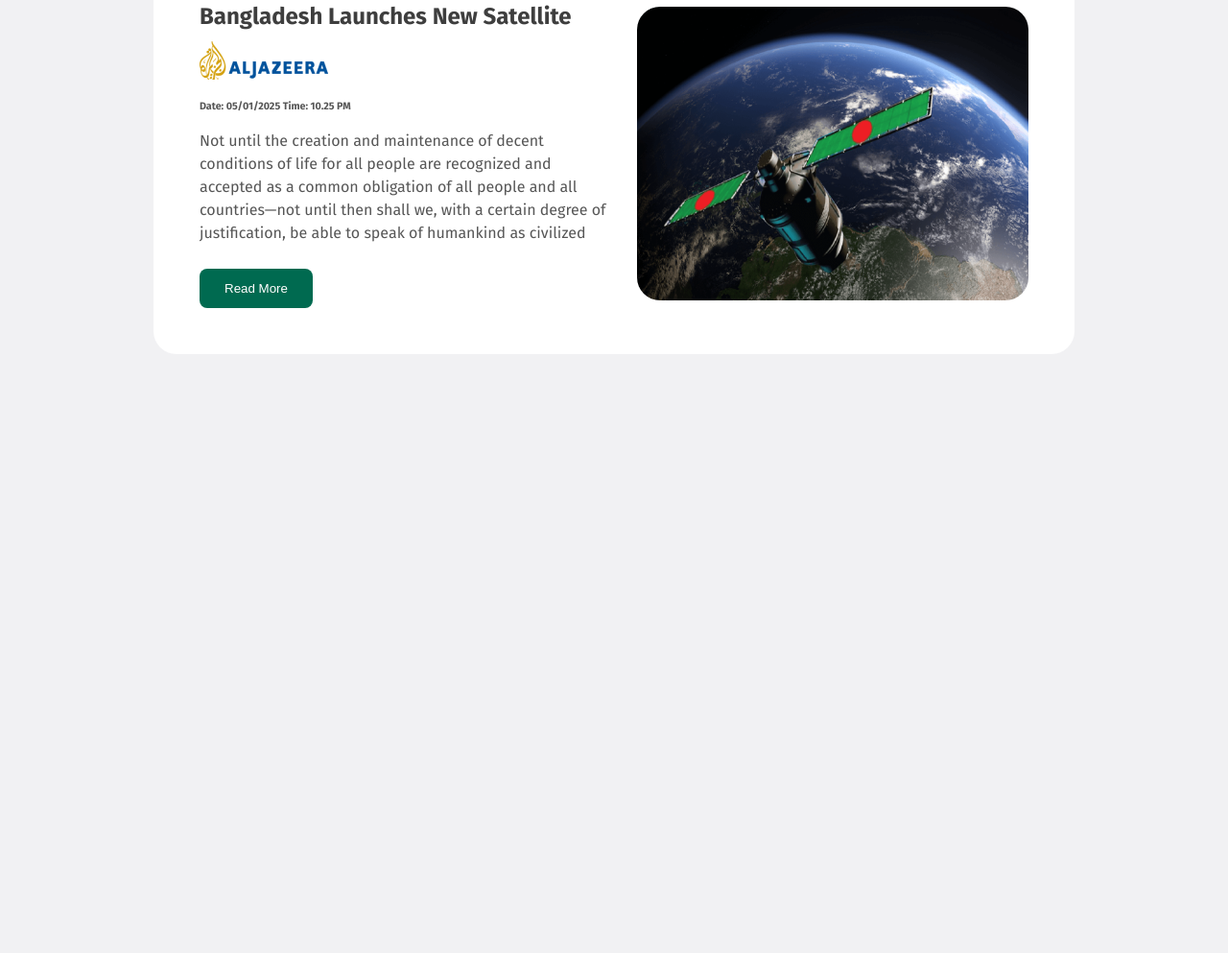
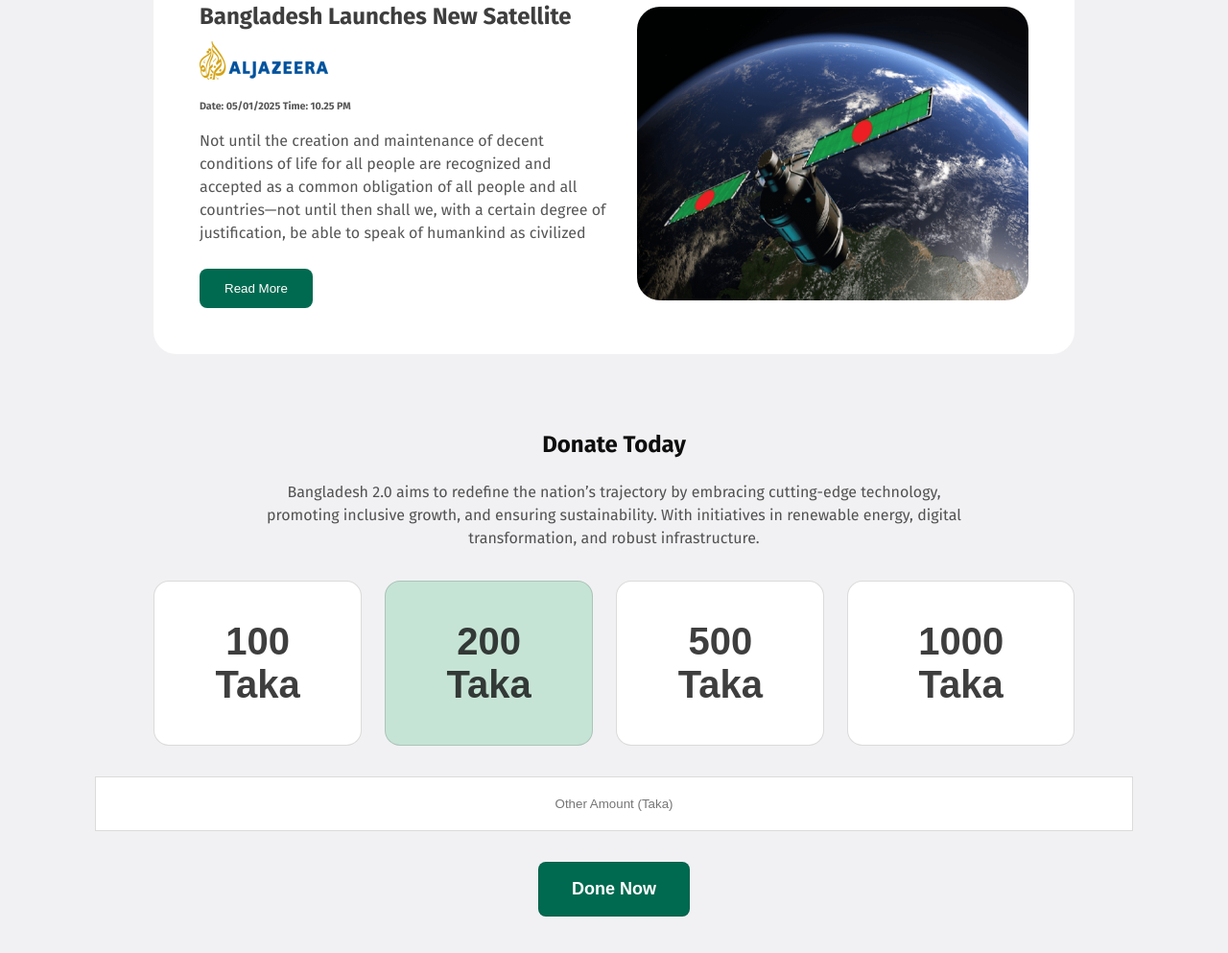
Before and after one commit to Jahid-Al-Hasan/B11A1--bangladesh2-0, a plain HTML site: page index.html in a window 1280 px wide. Shown: the part 1883-2876 px from the top of the page at 96% size. Before the commit the page ends 2332 px from the top, so only its background shows below. Drawn offline with Linux system fonts and the light colour scheme; a web font is replaced by a local one.

Commit message:
donation section

```diff
--- a/index.html
+++ b/index.html
@@ -147,6 +147,27 @@
           </div>
         </article>
       </section>
+      <section class="donation">
+        <div>
+          <h1>Donate Today</h1>
+          <p>
+            Bangladesh 2.0 aims to redefine the nation’s trajectory by embracing
+            cutting-edge technology, promoting inclusive growth, and ensuring
+            sustainability. With initiatives in renewable energy, digital
+            transformation, and robust infrastructure.
+          </p>
+        </div>
+        <div class="taka-container">
+          <div><button class="btn-taka">100 Taka</button></div>
+          <div><button class="btn-taka btn-colored">200 Taka</button></div>
+          <div><button class="btn-taka">500 Taka</button></div>
+          <div><button class="btn-taka">1000 Taka</button></div>
+        </div>
+        <form action="">
+          <input type="text" placeholder="Other Amount (Taka)" />
+          <button>Done Now</button>
+        </form>
+      </section>
     </main>
     <!-- footer -->
     <footer></footer>
--- a/style/style.css
+++ b/style/style.css
@@ -231,3 +231,66 @@ section {
   border: none;
   cursor: pointer;
 }
+
+/* donation section */
+.donation {
+  text-align: center;
+}
+.donation h1 {
+  font: bold 40px;
+  color: #0e0e0e;
+}
+.donation p {
+  padding: 0 100px;
+  margin-top: 24px;
+  font: 400 16px;
+  color: rgba(14, 14, 14, 0.7);
+  line-height: 24px;
+  margin-bottom: 24px;
+}
+.taka-container {
+  margin: 32px auto;
+  display: flex;
+  justify-content: center;
+  gap: 24px;
+  /* align-items: center; */
+  text-align: center;
+
+  /* flex-wrap: wrap; */
+}
+.btn-taka {
+  padding: 40px;
+  border: 1px solid rgba(14, 14, 14, 0.15);
+  border-radius: 16px;
+  background-color: white;
+  font-size: 40px;
+  font-weight: 700;
+  color: rgba(14, 14, 14, 0.8);
+}
+.btn-colored {
+  background-color: #c6e4d6;
+}
+.donation form {
+  display: flex;
+  flex-direction: column;
+  align-items: center;
+  justify-content: space-between;
+}
+.donation input {
+  padding: 20px 40px;
+  background-color: #ffffff;
+  border: 1px solid rgba(14, 14, 14, 0.15);
+  display: block;
+  text-align: center;
+  width: 1000px;
+  margin-bottom: 32px;
+}
+.donation form button {
+  font-size: 18px;
+  font-weight: 600;
+  color: white;
+  padding: 17px 34px;
+  border: 1px solid rgba(14, 14, 14, 0.1);
+  border-radius: 8px;
+  background-color: #006a50;
+}
```
